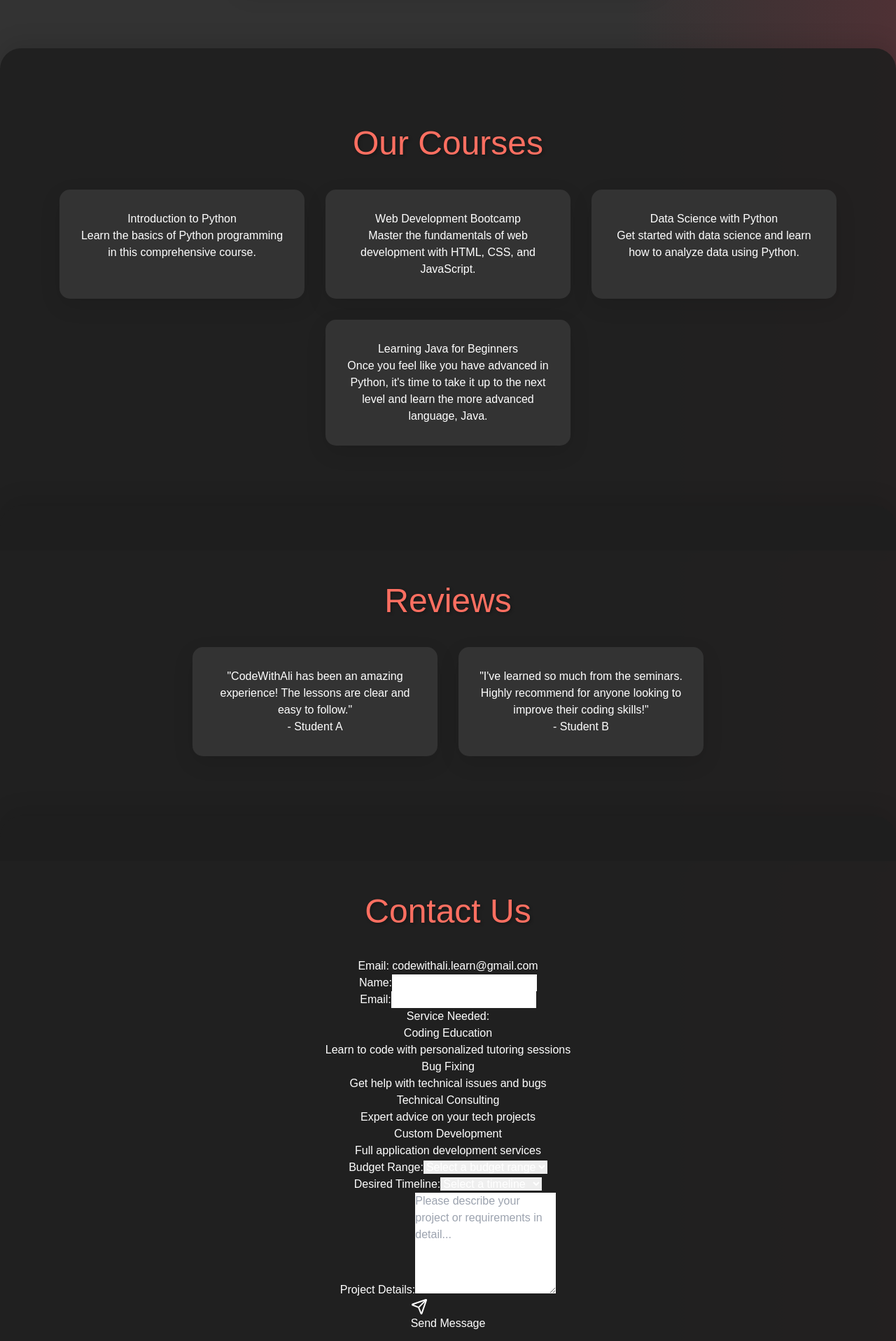
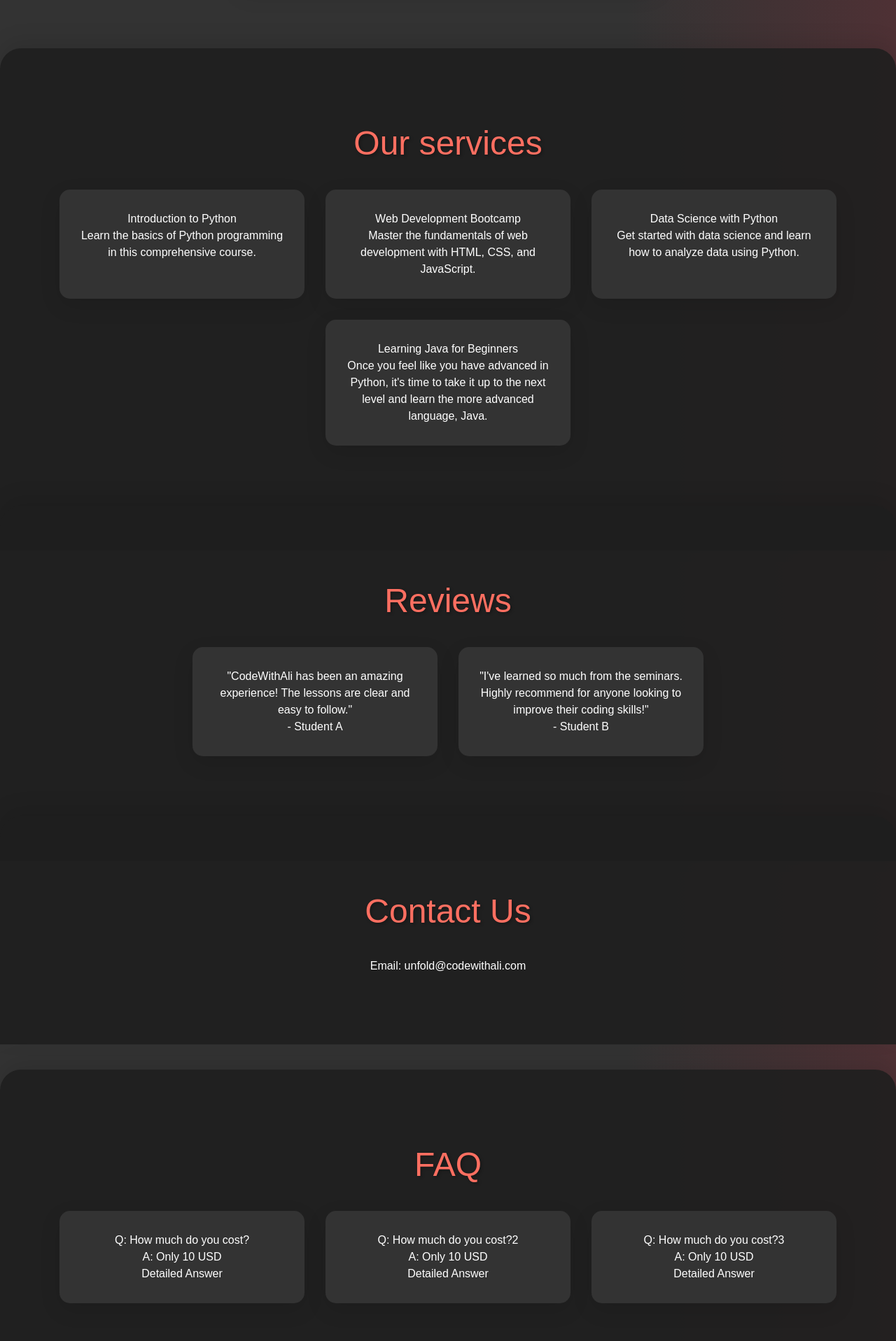
Before and after one commit to CodeWithAli-Co/CodeWithAli, a Next.js app: page / in a window 1280 px wide. Shown: the part 880-2797 px from the top of the page at 70% size. Built offline with nearby package versions, Linux system fonts and the light colour scheme.

Commit message:
Converted react states (in contact form) into zustand form. Changed 'Courses' tabs into 'Services'. Grouped up all routes into a routes group folder. Moved submit_contact folder into components. *Need to work on adding Resend and adding individual pages for services and contact.

```diff
--- a/package.json
+++ b/package.json
@@ -12,7 +12,8 @@
     "lucide-react": "^0.469.0",
     "next": "15.1.3",
     "react": "^19.0.0",
-    "react-dom": "^19.0.0"
+    "react-dom": "^19.0.0",
+    "zustand": "^5.0.2"
   },
   "devDependencies": {
     "@eslint/eslintrc": "^3.2.0",
--- a/src/app/components/contact.tsx
+++ b/src/app/components/contact.tsx
@@ -2,22 +2,44 @@
 
 import { useState, FormEvent } from 'react';
 import { Send, Loader2 } from 'lucide-react';
+import { create } from 'zustand';
 
-interface FormData {
-  name: string;
-  email: string;
-  service: string;
-  budget: string;
-  timeline: string;
-  message: string;
+interface FormDataState {
+  name: string
+  setName: (name: string) => void
+  email: string
+  setEmail: (email: string) => void
+  service: string
+  setService: (service: string) => void
+  budget: string
+  setBudget: (budget: string) => void
+  timeline: string
+  setTimeline: (timeline: string) => void
+  message: string
+  setMessage: (message: string) => void
 }
 
-const services = [
-  {id: 'teaching', name: 'Coding Education', description: 'Learn to code with personalized tutoring sessions'},
-  {id: 'debugging', name: 'Bug Fixing', description: 'Get help with technical issues and bugs'},
-  {id: 'consulting', name: 'Technical Consulting', description: 'Expert advice on your tech projects'},
-  {id: 'development', name: 'Custom Development', description: 'Full application development services'}
-];
+export const useFormDataStore = create<FormDataState>()((set) => ({
+  name: '',
+  setName: (name: string) => set({ name }),
+  email: '',
+  setEmail: (email: string) => set({ email }),
+  service: '',
+  setService: (service: string) => set({ service }),
+  budget: '',
+  setBudget: (budget: string) => set({ budget }),
+  timeline: '',
+  setTimeline: (timeline: string) => set({ timeline }),
+  message: '',
+  setMessage: (message: string) => set({ message }),
+}));
+
+// const services = [
+//   {id: 'teaching', name: 'Coding Education', description: 'Learn to code with personalized tutoring sessions'},
+//   {id: 'debugging', name: 'Bug Fixing', description: 'Get help with technical issues and bugs'},
+//   {id: 'consulting', name: 'Technical Consulting', description: 'Expert advice on your tech projects'},
+//   {id: 'development', name: 'Custom Development', description: 'Full application development services'}
+// ];
 
 const budgetRanges = [
   'Under $500',
@@ -34,14 +56,23 @@ const timelineOptions = [
 ];
 
 export function ContactForm() {
-  const [formData, setFormData] = useState<FormData>({
-    name: '',
-    email: '',
-    service: '',
-    budget: '',
-    timeline: '',
-    message: ''
-  });
+  // const [formData, setFormData] = useState<FormData>({
+  //   name: '',
+  //   email: '',
+  //   service: '',
+  //   budget: '',
+  //   timeline: '',
+  //   message: ''
+  // });
+  const { name, setName, email, setEmail, service, setService, budget, setBudget, timeline, setTimeline, message, setMessage } = useFormDataStore();
+  const formData = {
+    name,
+    email,
+    service,
+    budget,
+    timeline,
+    message
+  }
 
   const [isSubmitting, setIsSubmitting] = useState(false);
   const [status, setStatus] = useState<{ type: 'success' | 'error' | null; message: string }>({
@@ -67,14 +98,21 @@ export function ContactForm() {
         throw new Error('Failed to submit form');
       }
 
-      setFormData({
-        name: '',
-        email: '',
-        service: '',
-        budget: '',
-        timeline: '',
-        message: ''
-      });
+      // setFormData({
+      //   name: '',
+      //   email: '',
+      //   service: '',
+      //   budget: '',
+      //   timeline: '',
+      //   message: ''
+      // });
+      setName('');
+      setEmail('');
+      setService('');
+      setBudget('');
+      setTimeline('');
+      setMessage('');
+
       setStatus({
         type: 'success',
         message: 'Thanks for reaching out!'
@@ -91,17 +129,17 @@ export function ContactForm() {
   };
 
   return (
-    <form onSubmit={handleSubmit} className="max-w-2xl mx-auto space-y-6">
+    <form onSubmit={handleSubmit} className="max-w-2xl mx-auto space-y-6 text-black">
       {/* Name Field */}
       <div>
-        <label htmlFor="name" className="block text-sm font-medium mb-2">
+        <label htmlFor="name" className="block text-sm font-medium mb-2 text-white">
           Name:
         </label>
         <input
           type="text"
           id="name"
           value={formData.name}
-          onChange={(e) => setFormData({ ...formData, name: e.target.value })}
+          onChange={(e) => setName(e.target.value )}
           className="w-full p-3 border rounded-lg focus:ring-2 focus:ring-blue-500"
           required
         />
@@ -109,22 +147,22 @@ export function ContactForm() {
 
       {/* Email Field */}
       <div>
-        <label htmlFor="email" className="block text-sm font-medium mb-2">
+        <label htmlFor="email" className="block text-sm font-medium mb-2 text-white">
           Email:
         </label>
         <input
           type="email"
           id="email"
           value={formData.email}
-          onChange={(e) => setFormData({ ...formData, email: e.target.value })}
+          onChange={(e) => setEmail(e.target.value )}
           className="w-full p-3 border rounded-lg focus:ring-2 focus:ring-blue-500"
           required
         />
       </div>
 
       {/* Service Selection */}
-      <div>
-        <label className="block text-sm font-medium mb-2">
+      {/* <div>
+        <label className="block text-sm font-medium mb-2 text-white">
           Service Needed:
         </label>
         <div className="grid grid-cols-1 md:grid-cols-2 gap-4">
@@ -143,17 +181,17 @@ export function ContactForm() {
             </div>
           ))}
         </div>
-      </div>
+      </div> */}
 
       {/* Budget Range */}
       <div>
-        <label htmlFor="budget" className="block text-sm font-medium mb-2">
+        <label htmlFor="budget" className="block text-sm font-medium mb-2 text-white">
           Budget Range:
         </label>
         <select
           id="budget"
           value={formData.budget}
-          onChange={(e) => setFormData({ ...formData, budget: e.target.value })}
+          onChange={(e) => setBudget(e.target.value )}
           className="w-full p-3 border rounded-lg focus:ring-2 focus:ring-blue-500"
           required
         >
@@ -168,13 +206,13 @@ export function ContactForm() {
 
       {/* Timeline */}
       <div>
-        <label htmlFor="timeline" className="block text-sm font-medium mb-2">
+        <label htmlFor="timeline" className="block text-sm font-medium mb-2 text-white">
           Desired Timeline:
         </label>
         <select
           id="timeline"
           value={formData.timeline}
-          onChange={(e) => setFormData({ ...formData, timeline: e.target.value })}
+          onChange={(e) => setTimeline(e.target.value )}
           className="w-full p-3 border rounded-lg focus:ring-2 focus:ring-blue-500"
           required
         >
@@ -189,13 +227,13 @@ export function ContactForm() {
 
       {/* Message Field */}
       <div>
-        <label htmlFor="message" className="block text-sm font-medium mb-2">
+        <label htmlFor="message" className="block text-sm font-medium mb-2 text-white">
           Project Details:
         </label>
         <textarea
           id="message"
           value={formData.message}
-          onChange={(e) => setFormData({ ...formData, message: e.target.value })}
+          onChange={(e) => setMessage(e.target.value )}
           className="w-full p-3 border rounded-lg focus:ring-2 focus:ring-blue-500"
           required
           rows={6}
--- a/src/app/layout.tsx
+++ b/src/app/layout.tsx
@@ -26,7 +26,7 @@ export default function RootLayout({
             <div className="nav-links">
               <Link href="/">Home</Link>
               <Link href="/about">About</Link>
-              <Link href="/courses">Courses</Link>
+              <Link href="/services">Services</Link>
               <Link href="/#contact">Contact</Link>
               <Link href="/#reviews">Reviews</Link>
               <Link href="/#faq">FAQ</Link>
--- a/src/app/page.tsx
+++ b/src/app/page.tsx
@@ -4,9 +4,6 @@ import Image from "next/image";
 import { FlashMessages } from "./components/FlashMessage";
 import { ContactForm } from "./components/contact";
 import Link from "next/link";
-
-
-
 
 
 
@@ -28,8 +25,8 @@ export default function Home() {
           <FlashMessages />
 
           <h1>Welcome to CodeWithAli!</h1>
-          <p>Explore our courses and start learning today!</p>
-          <Link href="#courses" className="btn">
+          <p>Explore our services and start learning today!</p>
+          <Link href="#services" className="btn">
             Get Started
           </Link>
         </div>
@@ -53,8 +50,8 @@ export default function Home() {
           </div>
         </div>
       </section>
-      <section className="courses" id="courses">
-        <h2>Our Courses</h2>
+      <section className="courses" id="services">
+        <h2>Our services</h2>
         <div className="course-grid">
           <div className="course-card">
             <h3>Introduction to Python</h3>
@@ -108,10 +105,7 @@ export default function Home() {
       </section>
       <section className="contact" id="contact">
         <h2>Contact Us</h2>
-        <p>Email: codewithali.learn@gmail.com</p>
-        <div className="container">
-          <ContactForm />
-        </div>
+        <p>Email: unfold@codewithali.com</p>
       </section>
       <section className="faqs" id="faq">
         <h2>FAQ</h2>
@@ -139,7 +133,7 @@ export default function Home() {
           </div>
         </div>
       </section>
-      <footer>&copy; 2024 CodeWithAli. All rights reserved.</footer>
+      <footer>&copy; 2025 CodeWithAli. All rights reserved.</footer>
     </>
   );
 }
```
Also changed, not shown: src/app/(routes)/about/page.tsx (renamed from src/app/about/page.tsx, +4 -4 lines), src/app/(routes)/services/page.tsx (added, +90 -0 lines), src/app/courses/page.tsx (deleted, +0 -55 lines), src/app/(routes)/services/datascience/page.tsx (renamed from src/app/courses/datascience/page.tsx), src/app/(routes)/services/java-begin/page.tsx (renamed from src/app/courses/java-begin/page.tsx), src/app/(routes)/services/python/page.tsx (renamed from src/app/courses/python/page.tsx), src/app/(routes)/services/webdev/page.tsx (renamed from src/app/courses/webdev/page.tsx), src/app/components/submit_contact/route.ts (renamed from src/app/submit_contact/route.ts), 1 other file (tests, documents, lock files or other folders).
